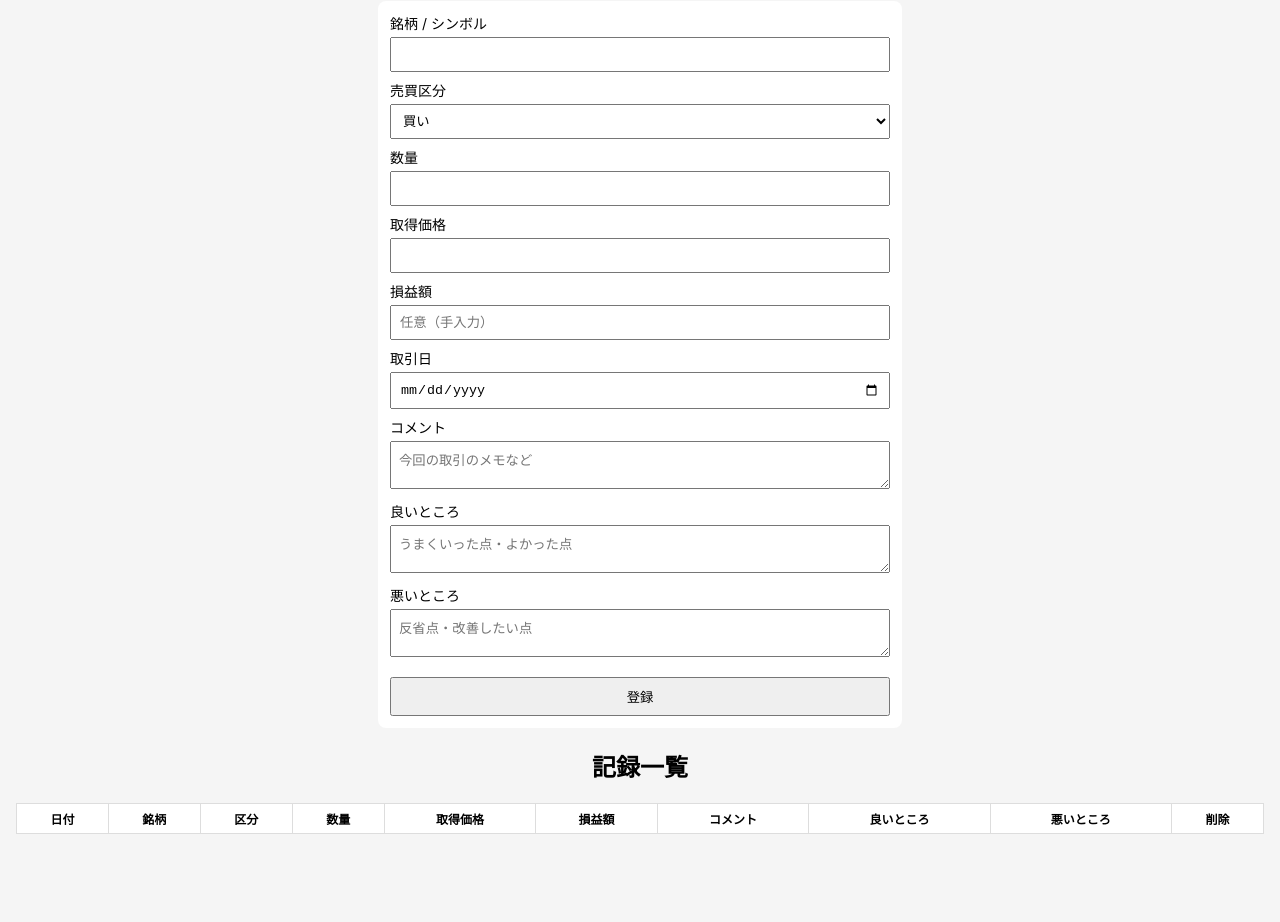
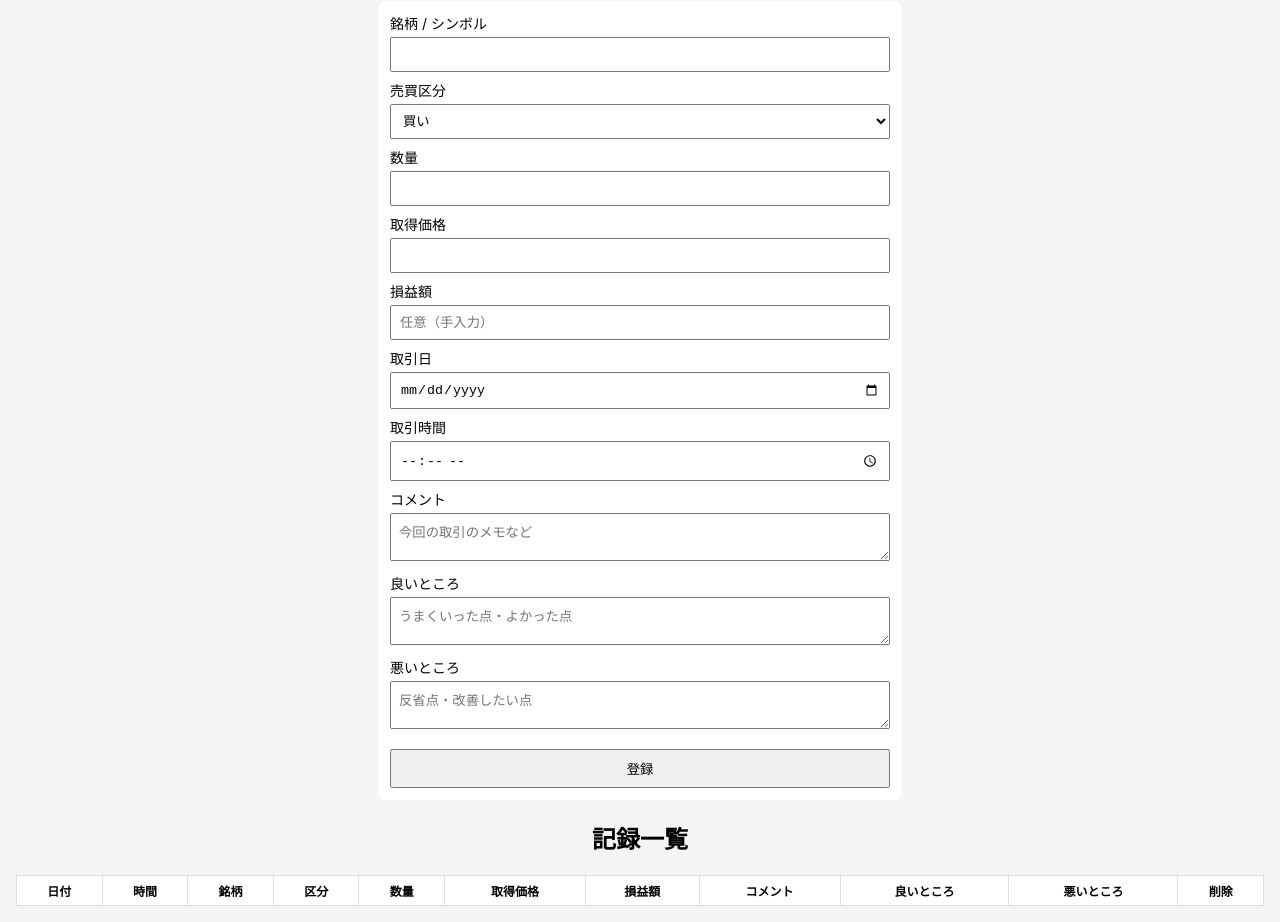
Before and after one commit to Hyakai100/trade-record-app, a plain HTML site: page index.html in a window 1280 px wide. Shown: the part 104-1026 px from the top of the page. Before the commit the page ends 954 px from the top, so only its background shows below. Drawn offline with Linux system fonts and the light colour scheme; no server answers.

Commit message:
Update index.html

```diff
--- a/index.html
+++ b/index.html
@@ -40,6 +40,11 @@
       <input type="date" id="date" required>
     </div>
 
+    <div class="field">
+      <label>取引時間</label>
+      <input type="time" id="time">
+    </div>
+
     <!-- コメント欄 -->
     <div class="field">
       <label>コメント</label>
@@ -62,6 +67,7 @@
     <thead>
       <tr>
         <th>日付</th>
+        <th>時間</th>
         <th>銘柄</th>
         <th>区分</th>
         <th>数量</th>
```
